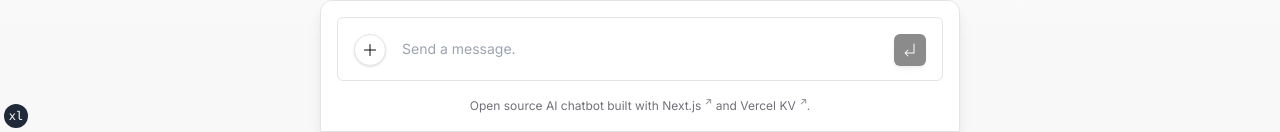
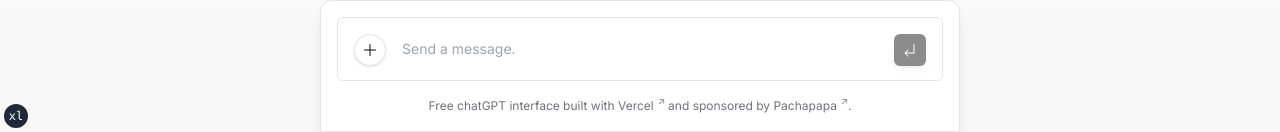
Before and after one commit to ermio/chichat, a Next.js app: page / in a window 1280 px wide. Shown: the part 668-800 px from the top of the page. Built offline with nearby package versions, Linux system fonts and the light colour scheme; no server answers.

Commit message:
Update footer.tsx
Added source-code and sponsor info

```diff
--- a/components/footer.tsx
+++ b/components/footer.tsx
@@ -12,10 +12,10 @@ export function FooterText({ className, ...props }: React.ComponentProps<'p'>) {
       )}
       {...props}
     >
-      Open source AI chatbot built with{' '}
-      <ExternalLink href="https://nextjs.org">Next.js</ExternalLink> and{' '}
-      <ExternalLink href="https://vercel.com/storage/kv">
-        Vercel KV
+      Free chatGPT interface built with{' '}
+      <ExternalLink href="https://github.com/vercel-labs/ai-chatbot">Vercel</ExternalLink> and sponsored by{' '}
+      <ExternalLink href="https://twitter.com/pachapapaa">
+        Pachapapa
       </ExternalLink>
       .
     </p>
```
